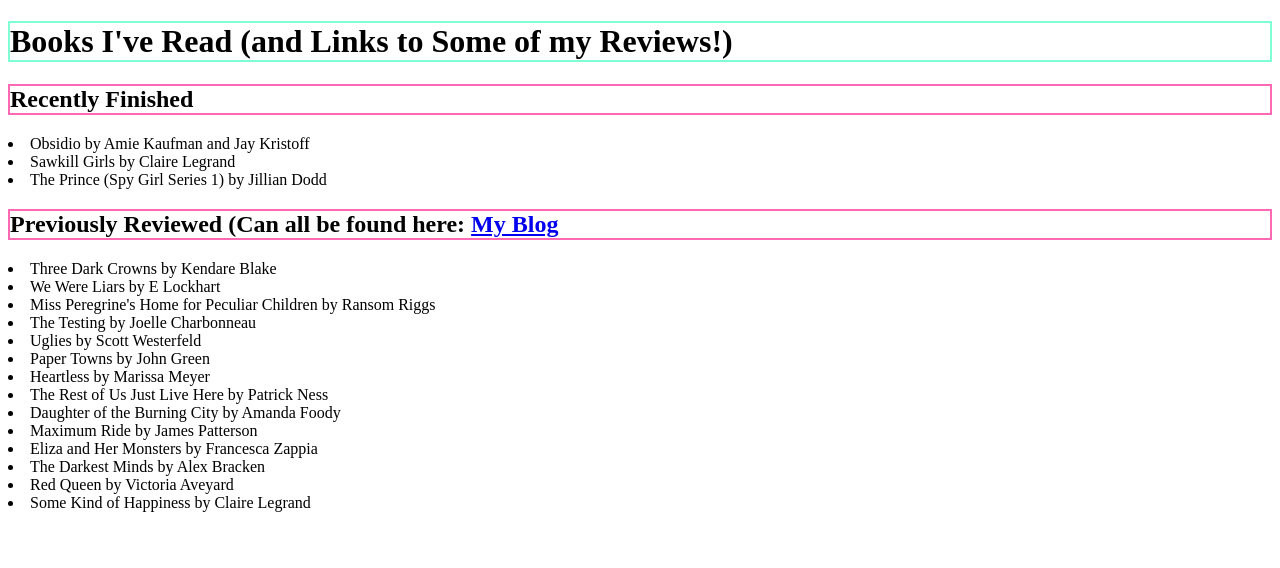
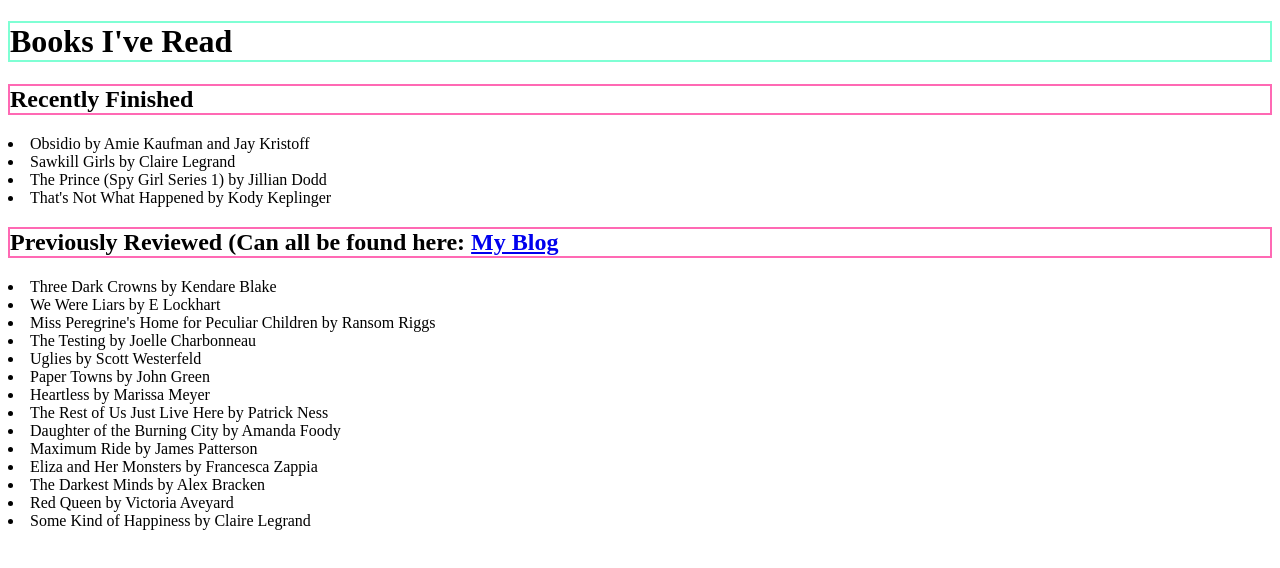
Before and after one commit to umainekatelynn/umainekatelynn.github.io, a plain HTML site: page Books I've Read.html in a window 1280 px wide. Drawn offline with Linux system fonts and the light colour scheme.

Commit message:
Update Books I've Read.html

```diff
--- a/Books I've Read.html
+++ b/Books I've Read.html
@@ -5,11 +5,12 @@
     <title>Books I've Read</title>
 </head>
 <body>
-<h1 style="border:2px solid aquamarine;">Books I've Read (and Links to Some of my Reviews!)</h1>
+<h1 style="border:2px solid aquamarine;">Books I've Read</h1>
 <h2 style="border:2px solid hotpink;">Recently Finished</h2>
 <li>Obsidio by Amie Kaufman and Jay Kristoff</li>
     <li>Sawkill Girls by Claire Legrand</li>
     <li>The Prince (Spy Girl Series 1) by Jillian Dodd</li>
+    <li>That's Not What Happened by Kody Keplinger</li>
 <h2 style="border:2px solid hotpink;">Previously Reviewed (Can all be found here: <a href="http://teenturningpages.blogspot.com"> My Blog </a></h2>
     <li>Three Dark Crowns by Kendare Blake</li>
     <li>We Were Liars by E Lockhart</li>
```
